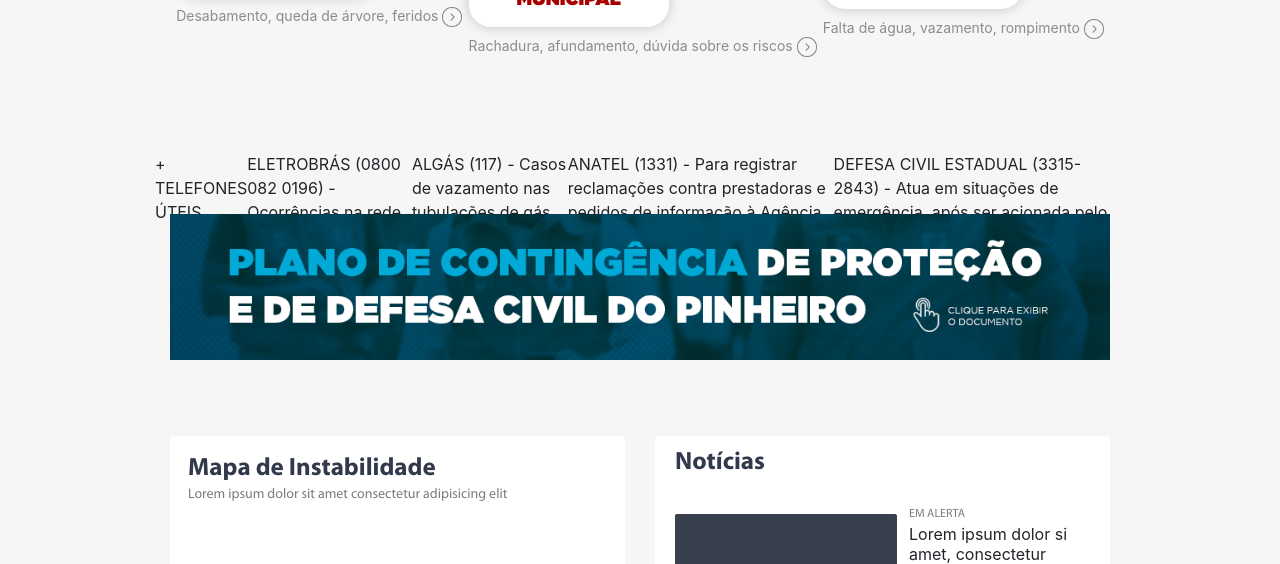
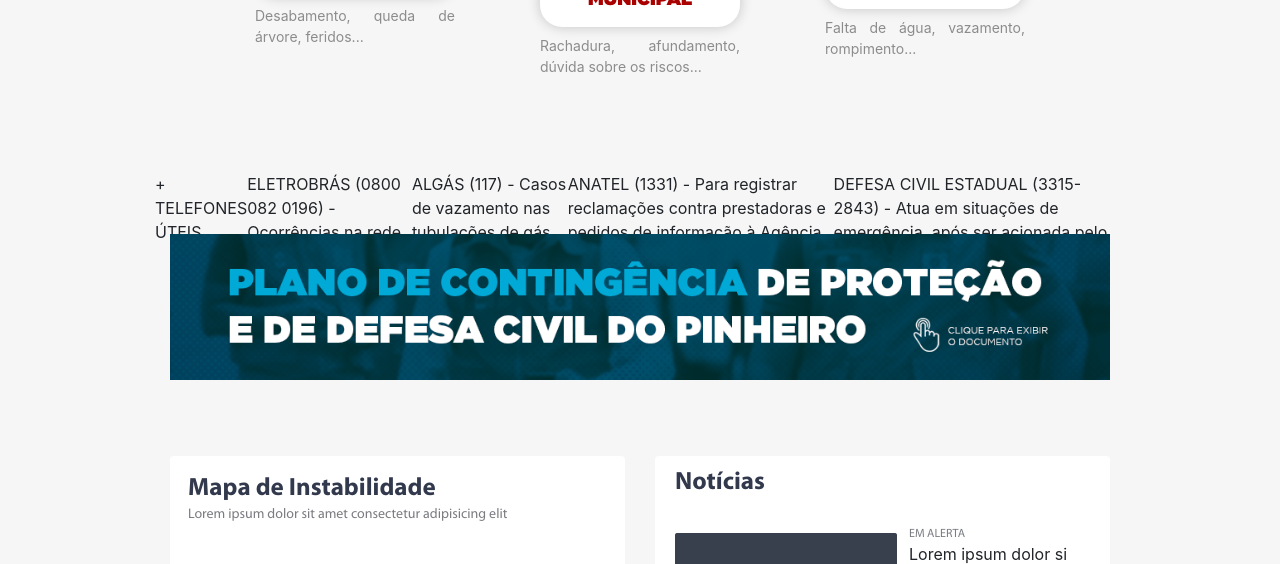
Before and after one commit to felipemrvieira/sos-pinheiro, a website: page app/index.html in a window 1280 px wide. Shown: the part 536-1100 px from the top of the page. Drawn offline with nearby package versions, Linux system fonts and the light colour scheme; files that its build step writes are made by us from their sources; grey boxes are pictures that could not be loaded; files whose address does not match are found by name.

Commit message:
Ajusta listagem de competencias

```diff
--- a/app/index.html
+++ b/app/index.html
@@ -153,11 +153,17 @@
                 </div>
               </a>
               <div class="orgao-competencias">
-                <span>Desabamento, queda de árvore, feridos</span>
-                <span class="button-competencia">
+                <div class="competencia-previa"
+                  data-toggle="collapse"
+                  href="#collapseExample1"
+                  role="button"
+                  aria-expanded="false"
+                  aria-controls="collapseExample1"
+                  >Desabamento, queda de árvore, feridos...</div>
+                <!-- <span class="button-competencia">
                   <img id="d" class="botao rotate2" width="20px" src="images/more.png" alt="" data-toggle="collapse"
                     href="#collapseExample1" role="button" aria-expanded="false" aria-controls="collapseExample1">
-                </span>
+                </span> -->
                 <div class="collapse" id="collapseExample1">
                   <b>Disque 193</b> para ocorrências envolvendo desabamentos, quedas de árvores e
                   postes, inundação, incêndio, choque elétrico e vazamento de produto perigoso.
@@ -173,11 +179,17 @@
                 <div class="orgao-titulo">Defesa Civil Municipal</div>
               </div>
               <div class="orgao-competencias">
-                <span>Rachadura, afundamento, dúvida sobre os riscos</span>
-                <span class="button-competencia">
+                <div class="competencia-previa"
+                  data-toggle="collapse"
+                  href="#collapseExample2"
+                  role="button"
+                  aria-expanded="false"
+                  aria-controls="collapseExample2"
+                  >Rachadura, afundamento, dúvida sobre os riscos...</div>
+                <!-- <span class="button-competencia">
                   <img class="botao rotate2" width="20px" src="images/more.png" alt="" data-toggle="collapse"
                     href="#collapseExample2" role="button" aria-expanded="false" aria-controls="collapseExample2">
-                </span>
+                </span> -->
                 <div class="collapse" id="collapseExample2">
                   Ligue para a Defesa Civil Municipal quando perceber o agravamento dos
                   fenômenos - rachaduras e/ou afundamentos - nas casas, apartamentos e/ou
@@ -192,11 +204,17 @@
                 <div class="orgao-titulo">CASAL</div>
               </div>
               <div class="orgao-competencias">
-                <span>Falta de água, vazamento, rompimento</span>
-                <span class="button-competencia">
+                <div class="competencia-previa"
+                  data-toggle="collapse"
+                  href="#collapseExample3"
+                  role="button"
+                  aria-expanded="false"
+                  aria-controls="collapseExample3"
+                  >Falta de água, vazamento, rompimento...</div>
+                <!-- <span class="button-competencia">
                   <img class="botao rotate2" width="20px" src="images/more.png" alt="" data-toggle="collapse"
                     href="#collapseExample3" role="button" aria-expanded="false" aria-controls="collapseExample3">
-                </span>
+                </span> -->
                 <div class="collapse" id="collapseExample3">
                   Entre em contato com a Casal em casos de interrupção no abastecimento de
                   água, vazamentos e rompimentos de canos e tubulações em casas,
--- a/app/styles/main/_orgaos-defesa.scss
+++ b/app/styles/main/_orgaos-defesa.scss
@@ -67,6 +67,14 @@
                     color: #8c8c8c;
                     font-size: 14px;
                     text-align: center;
+                    .competencia-previa{
+                        width: 200px;
+                        text-align: justify;
+                        display: inline-block;
+                        &:hover{
+                            cursor: pointer;
+                        }
+                    }
                     .collapse{
                         width: 200px;
                         max-width: 200px;
@@ -192,7 +200,9 @@
                     font-size: 16px;
                     text-align: justify;
                     display: none;
-                    span{
+                    .competencia-previa{
+                        // display: inline;
+                        width: 200px;
                     }
                     .collapse{
                         // width: 200px;
```
